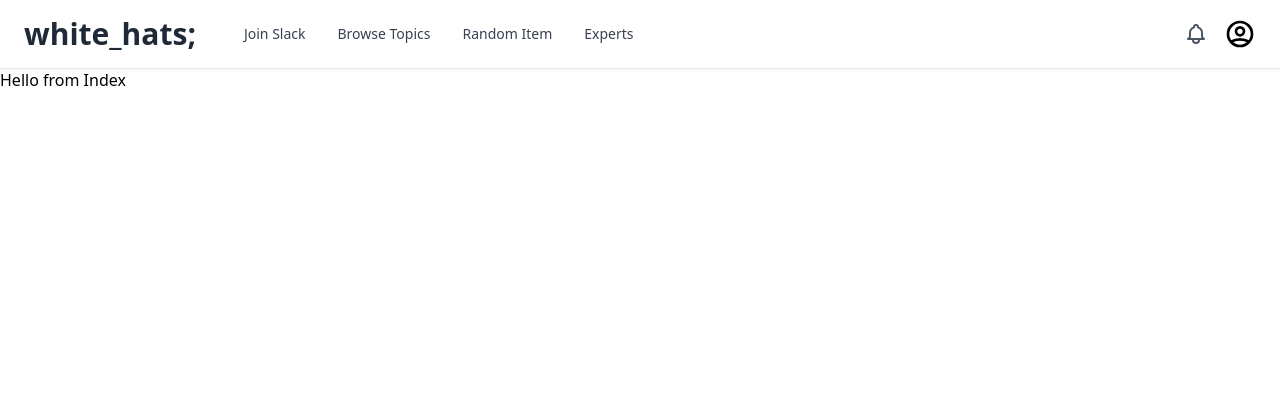
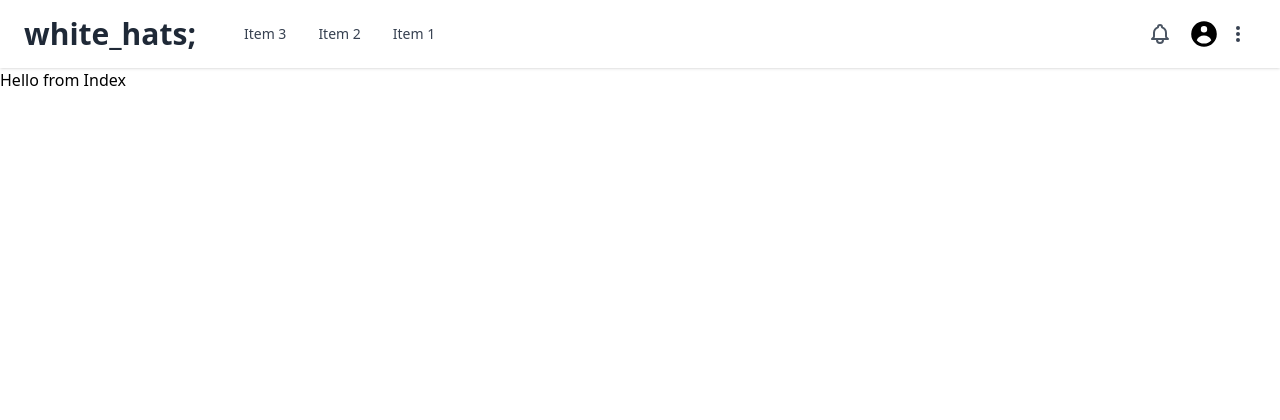
Before and after one commit to nonwiz0/studentprofile, a Django app: page / in a window 1280 px wide. Shown: the top 420 px of the page. Run offline with Django 3.2, Linux system fonts and the light colour scheme; some libraries are stand-ins or nearby versions.

Commit message:
update header

```diff
--- a/spapp/templates/spapp/layout.html
+++ b/spapp/templates/spapp/layout.html
@@ -5,14 +5,22 @@
   <head>
     <title>Django Tailwind</title>
     {% tailwind_css %}
+    <meta charset="utf-8">
+    <meta name="viewport" content="width=device-width, initial-scale=1">
+
 
     <link rel="stylesheet" href="https://use.fontawesome.com/releases/v5.11.2/css/all.css" />
+    <script defer src="https://unpkg.com/alpinejs@3.4.2/dist/cdn.min.js"></script>
+    <script src="https://unpkg.com/htmx.org@1.6.0" integrity="sha384-G4dtlRlMBrk5fEiRXDsLjriPo8Qk5ZeHVVxS8KhX6D7I9XXJlNqbdvRlp9/glk5D" crossorigin="anonymous"></script>
+
+
   </head>
 
   <body class="bg-sportsGold">
     <header>
       <!-- Header - Start -->
 
+      <div x-data="{ open: false, openDropdown: false }">
         <nav class="bg-white shadow dark:bg-gray-800">
           <div class="container px-6 py-4 mx-auto">
             <div class="md:flex md:items-center md:justify-between">
@@ -23,7 +31,7 @@
 
                 <!-- Mobile menu button -->
                 <div class="flex md:hidden">
-                        <button type="button" class="text-gray-500 dark:text-gray-200 hover:text-gray-600 dark:hover:text-gray-400 focus:outline-none focus:text-gray-600 dark:focus:text-gray-400" aria-label="toggle menu">
+                  <button type="button" class="text-gray-500 dark:text-gray-200 hover:text-gray-600 dark:hover:text-gray-400 focus:outline-none focus:text-gray-600 dark:focus:text-gray-400" aria-label="toggle menu" @click="open = !open">
                     <svg viewBox="0 0 24 24" class="w-6 h-6 fill-current">
                       <path fill-rule="evenodd" d="M4 5h16a1 1 0 0 1 0 2H4a1 1 0 1 1 0-2zm0 6h16a1 1 0 0 1 0 2H4a1 1 0 0 1 0-2zm0 6h16a1 1 0 0 1 0 2H4a1 1 0 0 1 0-2z"></path>
                     </svg>
@@ -32,12 +40,11 @@
               </div>
 
               <!-- Mobile Menu open: "block", Menu closed: "hidden" -->
-                <div class="flex-1 md:flex md:items-center md:justify-between md:justify-items-end">
-                    <div class="flex flex-col -mx-4 md:flex-row md:items-center md:mx-8">
-                        <a href="#" class="px-2 py-1 mx-2 mt-2 text-sm font-medium text-gray-700 transition-colors duration-200 transform rounded-md md:mt-0 dark:text-gray-200 hover:bg-gray-300 dark:hover:bg-gray-700">Join Slack</a>
-                        <a href="#" class="px-2 py-1 mx-2 mt-2 text-sm font-medium text-gray-700 transition-colors duration-200 transform rounded-md md:mt-0 dark:text-gray-200 hover:bg-gray-300 dark:hover:bg-gray-700">Browse Topics</a>
-                        <a href="#" class="px-2 py-1 mx-2 mt-2 text-sm font-medium text-gray-700 transition-colors duration-200 transform rounded-md md:mt-0 dark:text-gray-200 hover:bg-gray-300 dark:hover:bg-gray-700">Random Item</a>
-                        <a href="#" class="px-2 py-1 mx-2 mt-2 text-sm font-medium text-gray-700 transition-colors duration-200 transform rounded-md md:mt-0 dark:text-gray-200 hover:bg-gray-300 dark:hover:bg-gray-700">Experts</a>
+              <div class="flex-1 md:flex md:items-center md:justify-between" :class="{'hidden': !open, 'block': open}">
+                <div class="flex flex-col -mx-4 md:flex-row-reverse md:items-center md:mx-8">
+                  <a href="#" class="px-2 py-1 mx-2 mt-2 text-sm font-medium text-gray-700 transition-colors duration-200 transform rounded-md md:mt-0 dark:text-gray-200 hover:bg-gray-300 dark:hover:bg-gray-700">Item 1</a>
+                  <a href="#" class="px-2 py-1 mx-2 mt-2 text-sm font-medium text-gray-700 transition-colors duration-200 transform rounded-md md:mt-0 dark:text-gray-200 hover:bg-gray-300 dark:hover:bg-gray-700">Item 2</a>
+                  <a href="#" class="px-2 py-1 mx-2 mt-2 text-sm font-medium text-gray-700 transition-colors duration-200 transform rounded-md md:mt-0 dark:text-gray-200 hover:bg-gray-300 dark:hover:bg-gray-700">Item 3</a>
                 </div>
 
                 <div class="flex items-center mt-4 md:mt-0">
@@ -49,18 +56,56 @@
 
                   <button type="button" class="flex items-center focus:outline-none" aria-label="toggle profile dropdown">
                     <div class="w-8 h-8 overflow-hidden">
-                              <svg xmlns="http://www.w3.org/2000/svg" class="w-8 h-8" fill="none" viewBox="0 0 24 24" stroke="currentColor">
-  <path stroke-linecap="round" stroke-linejoin="round" stroke-width="2" d="M5.121 17.804A13.937 13.937 0 0112 16c2.5 0 4.847.655 6.879 1.804M15 10a3 3 0 11-6 0 3 3 0 016 0zm6 2a9 9 0 11-18 0 9 9 0 0118 0z" />
+                      <svg xmlns="http://www.w3.org/2000/svg" class="w-8 h-8" viewBox="0 0 20 20" fill="currentColor">
+                        <path fill-rule="evenodd" d="M18 10a8 8 0 11-16 0 8 8 0 0116 0zm-6-3a2 2 0 11-4 0 2 2 0 014 0zm-2 4a5 5 0 00-4.546 2.916A5.986 5.986 0 0010 16a5.986 5.986 0 004.546-2.084A5 5 0 0010 11z" clip-rule="evenodd" />
                       </svg>
                     </div>
 
-                            <h3 class="mx-2 text-sm font-medium text-gray-700 dark:text-gray-200 md:hidden">Your Name</h3>
+                    <div>
+
+                      <div class="relative inline-block " >
+                        <!-- Dropdown toggle button -->
+                        <button @click="openDropdown = ! openDropdown" class="relative z-10 block p-2 text-gray-700 bg-white rounded-md dark:text-white focus:border-blue-500 focus:ring-opacity-40 dark:focus:ring-opacity-40 focus:ring-blue-300 dark:focus:ring-blue-400 focus:ring dark:bg-gray-800 focus:outline-none">
+                          <svg xmlns="http://www.w3.org/2000/svg" class="w-5 h-5" viewBox="0 0 20 20" fill="currentColor">
+                            <path d="M10 6a2 2 0 110-4 2 2 0 010 4zM10 12a2 2 0 110-4 2 2 0 010 4zM10 18a2 2 0 110-4 2 2 0 010 4z" />
+                          </svg>
+                        </button>
+
+                        <!-- Dropdown menu -->
+                        <div x-show="openDropdown" @click.outside="openDropdown = false" class="absolute right-0 z-20 w-48 py-2 mt-2 bg-white shadow-xl top-12 rounded-md dark:bg-gray-800" >
+                          <a href="#" class="block px-4 py-3 text-sm text-gray-600 capitalize transition-colors duration-200 transform dark:text-gray-300 hover:bg-gray-100 dark:hover:bg-gray-700 dark:hover:text-white">
+                            view profile
+                          </a>
+
+                          <a href="#" class="block px-4 py-3 text-sm text-gray-600 capitalize transition-colors duration-200 transform dark:text-gray-300 hover:bg-gray-100 dark:hover:bg-gray-700 dark:hover:text-white">
+                            Settings
+                          </a>
+
+                          <hr class="border-gray-200 dark:border-gray-700 ">
+
+                          <a href="#" class="block px-4 py-3 text-sm text-gray-600 capitalize transition-colors duration-200 transform dark:text-gray-300 hover:bg-gray-100 dark:hover:bg-gray-700 dark:hover:text-white">
+                            Invite colleagues
+                          </a>
+
+                          <hr class="border-gray-200 dark:border-gray-700 ">
+
+                          <a href="#" class="block px-4 py-3 text-sm text-gray-600 capitalize transition-colors duration-200 transform dark:text-gray-300 hover:bg-gray-100 dark:hover:bg-gray-700 dark:hover:text-white">
+                            Help
+                          </a>
+                          <a href="#" class="block px-4 py-3 text-sm text-gray-600 capitalize transition-colors duration-200 transform dark:text-gray-300 hover:bg-gray-100 dark:hover:bg-gray-700 dark:hover:text-white">
+                            Sign Out
+                          </a>
+                        </div>
+                      </div>
+                    </div>
                   </button>
                 </div>
               </div>
             </div>
           </div>
         </nav>
+      </div>
+
       <!-- Header - End -->
     </header>
 
--- a/studentprofile/settings.py
+++ b/studentprofile/settings.py
@@ -9,7 +9,7 @@ https://docs.djangoproject.com/en/3.2/topics/settings/
 For the full list of settings and their values, see
 https://docs.djangoproject.com/en/3.2/ref/settings/
 """
-
+import sys
 from pathlib import Path
 
 # Build paths inside the project like this: BASE_DIR / 'subdir'.
```
Lines whose indentation alone changed are shown as unchanged.
